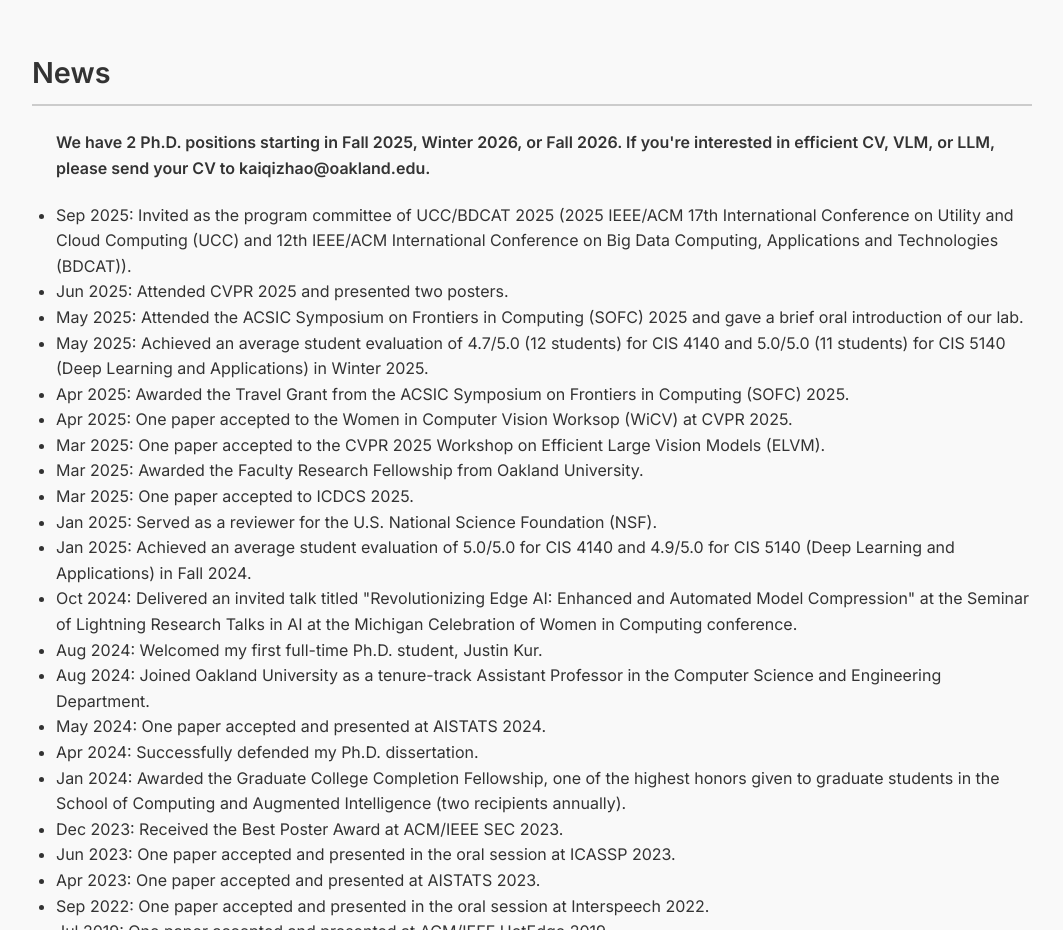
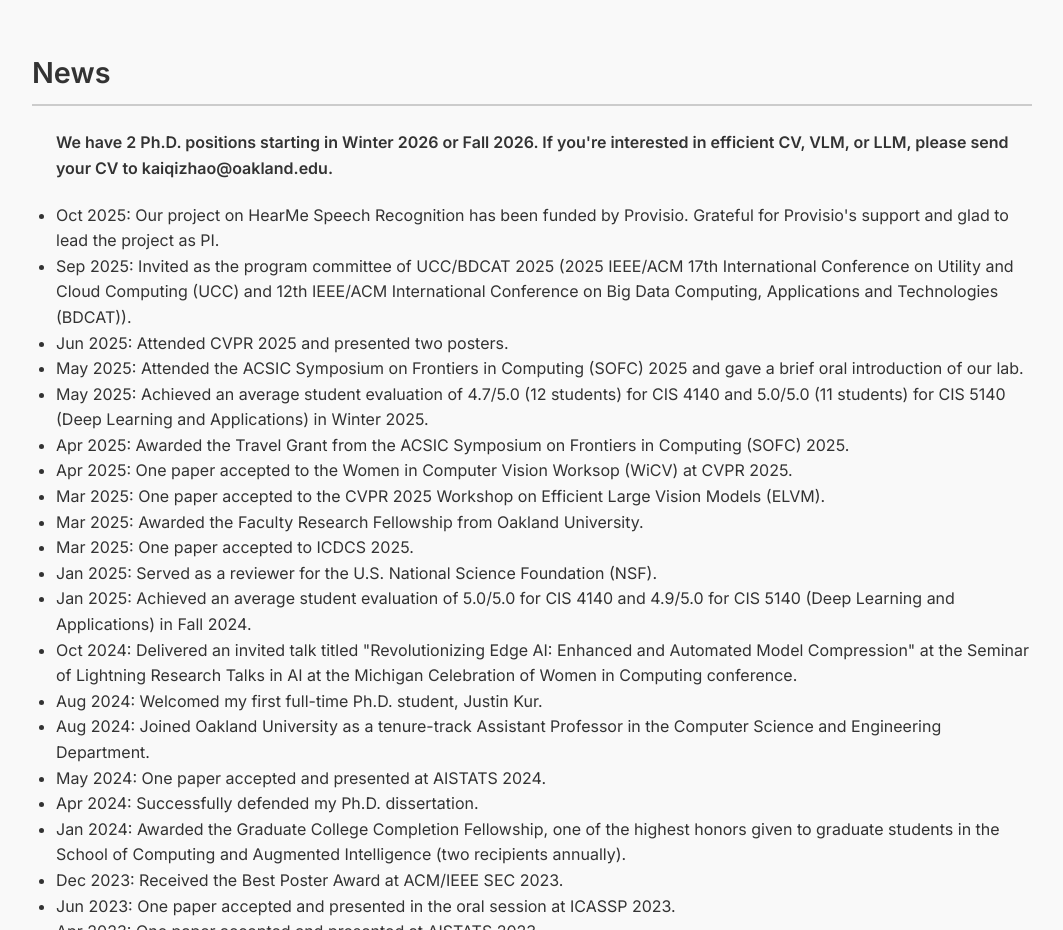
Before and after one commit to Kaiqi-Zhao/kaiqi-zhao.github.io, a plain HTML site: page index.html in a window 1280 px wide. Shown: the part 1460-2390 px from the top of the page, without its empty margins (108-1171 px from the left). Drawn offline with Linux system fonts and the light colour scheme.

Commit message:
010/2025

```diff
--- a/index.html
+++ b/index.html
@@ -119,15 +119,13 @@
     <h2>News</h2>
     <ul>
         <h4>
-          We have 2 Ph.D. positions starting in Fall 2025, Winter 2026, or Fall 2026.
+          We have 2 Ph.D. positions starting in Winter 2026 or Fall 2026.
           If you're interested in efficient CV, VLM, or LLM, please send your CV to kaiqizhao@oakland.edu.
         </h4>
-        <!-- <li>June 2025: Invited as a distinguished speaker at TechFusion 2025: AI, Cybersecurity, and Emerging Trends in Computer Science, taking place in Singapore on 22-23 September 2025.</li> -->
-        <!-- <li>June 2025: Invited as a speaker at at the International Conference on Machine Learning, Artificial Intelligence, and Data Science (ICMLAIDS 2026), taking place on March 20-21, 2026, in Florida, USA.</li> -->
+        <li>Oct 2025: Our project on HearMe Speech Recognition has been funded by Provisio. Grateful for Provisio's support and glad to lead the project as PI.</li>
         <li>Sep 2025: Invited as the program committee of UCC/BDCAT 2025 (2025 IEEE/ACM 17th International Conference on Utility and Cloud Computing (UCC) and 12th IEEE/ACM International Conference on Big Data Computing, Applications and Technologies (BDCAT)).</li>
         <li>Jun 2025: Attended CVPR 2025 and presented two posters.</li>
         <li>May 2025: Attended the ACSIC Symposium on Frontiers in Computing (SOFC) 2025 and gave a brief oral introduction of our lab.</li>
-        <!-- <li>May 2025: Invited as a speaker at TechWorld 2025: Big Data, Computer Science and Information Technologies, Bali, Indonesia, August 2025.</li> -->
         <li>May 2025: Achieved an average student evaluation of 4.7/5.0 (12 students) for CIS 4140 and 5.0/5.0 (11 students) for CIS 5140 (Deep Learning and Applications) in Winter 2025.</li>
         <li>Apr 2025: Awarded the Travel Grant from the ACSIC Symposium on Frontiers in Computing (SOFC) 2025.</li>
         <li>Apr 2025: One paper accepted to the Women in Computer Vision Worksop (WiCV) at CVPR 2025.</li>
```
